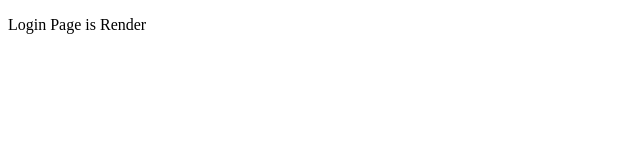
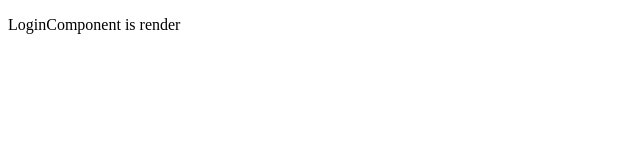
Before and after one commit to rodrigopieritz/m2labmedical, a React (Vite) app: page / in a window 1280 px wide. Shown: the top 160 px of the page, without its empty margins (0-640 px from the left). Built offline with nearby package versions, Linux system fonts and the light colour scheme.

Commit message:
iniciando estruturacao paginas e components

```diff
--- /dev/null
+++ b/src/components/Login.component.jsx
@@ -0,0 +1,8 @@
+export const LoginComponent = () =>{
+    return(
+        <>
+        <p>LoginComponent is render</p>
+        </>
+    )
+
+}
--- a/src/pages/Login/Login.pages.jsx
+++ b/src/pages/Login/Login.pages.jsx
@@ -1,7 +1,9 @@
+import { LoginComponent } from "../../components/Login.component"
+
 export const LoginPage = () => {
     return(
         <>
-        <p>Login Page is Render</p>
+        <LoginComponent/>
         </>
     )
 }
```
Also changed, not shown: src/pages/Home/Home.pages.jsx (added).
